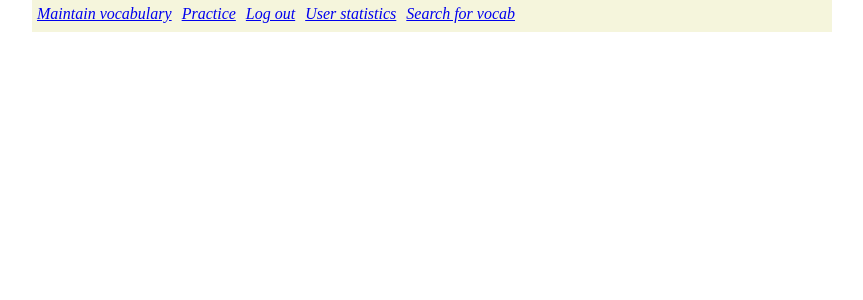
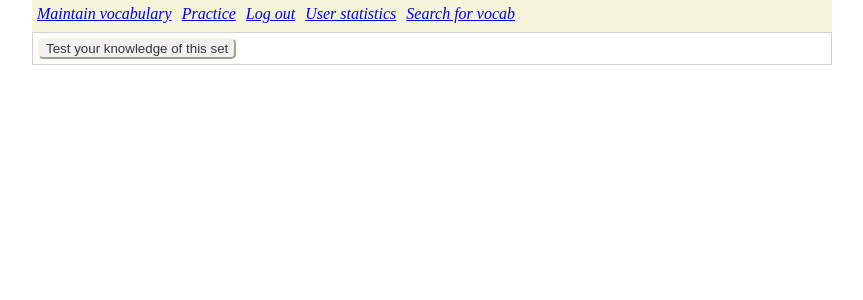
Before and after one commit to tuomoM/eruditeEdge, a Flask app: page /train_fl/1 in a window 1280 px wide. Shown: the part 54-354 px from the top of the page, without its empty margins (208-1071 px from the left). Run offline with Flask 3, Linux system fonts and the light colour scheme; the visitor is signed in with stand-in values (Sample User, id 1); data that the repository does not hold is empty.

Commit message:
Possibility to test knowledge of the flashcard training set added. training view before_request checks implemented. Minor tweak to selection html to fit in style of the application

```diff
--- a/repositories/vocab_repository.py
+++ b/repositories/vocab_repository.py
@@ -90,6 +90,7 @@ class VocabRepository:
         result = db.query(sql,params)
         return result
 
+
     def get_training_id(self,user_id,vocab_hash):
         sql = """SELECT id FROM training_sessions WHERE user_id = ? AND vocab_hash = ?"""
         result = db.query(sql,[user_id,vocab_hash])
--- a/services/vocab_service.py
+++ b/services/vocab_service.py
@@ -123,4 +123,5 @@ class VocabService:
     def get_total_no_of_vocabs(self):
         return self._vocab_repository.get_total_no_of_vocabs()
 
+
 vocab_service = VocabService()
--- a/static/main.css
+++ b/static/main.css
@@ -130,3 +130,7 @@ input[type="submit"]{
     padding: 5px;
     background-color: rgb(215, 215, 214);
 }
+.buttonbox{
+    border: 1px solid lightgray;
+    padding: 5px
+}
--- a/templates/practiceFlash.html
+++ b/templates/practiceFlash.html
@@ -3,8 +3,15 @@
 {% block title %}Flashcards{% endblock %}
 
 {% block content %}
+{%if session.training_id%}
+<div class="buttonbox">
 
+    <form action="/test_id/{{session.training_id}}" method="POST">
+        <input type ="submit" value ="Test your knowledge of this set">
+    </form>
 
+</div>
+{%endif%}
 <div class="flashcard-container">
     {% for vocab in vocabs %}
     <div class="flashcard">
@@ -21,4 +28,5 @@
     {% endfor %}
 </div>
 
+
 {% endblock %}
--- a/templates/select.html
+++ b/templates/select.html
@@ -21,6 +21,7 @@
         <input type="radio" id="test" name="practice_mode" value="test">
         <label for="test">Test</label>
     </div>
-    <button type="submit">Submit</button>
+    <br>
+    <input type="submit" value = "Submit">
 </form>
 {% endblock %}
--- a/views/train.py
+++ b/views/train.py
@@ -1,12 +1,13 @@
 from flask import Blueprint, render_template, request,flash, redirect, session
 from services.vocab_service import vocab_service
-import random
 train_bp = Blueprint("train", __name__)
+@train_bp.before_request
+def before():
+    if "user_id" not in session:
+        return redirect("/")
 
 @train_bp.route("/train_fl/<string:search_term>", methods = ["POST", "GET"])
 def train_fl(search_term):
-    if "user_id" not in session:
-        return redirect("/")
     user_id = session["user_id"]
     vocabs = vocab_service.find_by_word(search_term,user_id)
     return render_template("practiceFlash.html", vocabs = vocabs)
@@ -14,16 +15,12 @@ def train_fl(search_term):
 
 @train_bp.route("/init_training", methods = ["GET","POST"])
 def init_training():
-    if "user_id" not in session:
-        return redirect("/")
     user_id = session["user_id"]
     vocabs = vocab_service.get_vocabs(user_id)
     return render_template("select.html", vocabs = vocabs)
 
 @train_bp.route("/process_selection", methods = ["POST"])
 def process_selection():
-    if "user_id" not in session:
-        return redirect("/")
     practice_mode = request.form.get("practice_mode")
     selected_vocab_ids = request.form.getlist("vocab_ids")
     if len(selected_vocab_ids) < 2:
@@ -38,10 +35,10 @@ def process_selection():
     else:
         return render_template("test.html", vocabs = vocabs)
 
+
+
 @train_bp.route("/submit_test", methods = ["POST"])
 def submit_test():
-    if "user_id" not in session:
-        return redirect("/")
     if "training_id" not in session:
         return redirect("/init_training")
     training_id = session["training_id"]
@@ -59,18 +56,14 @@ def submit_test():
 
 @train_bp.route("/delete_training/<int:id>", methods = ["POST","GET"])
 def delete_training(id:int):
-    if "user_id" not in session:
-        return redirect("/")
     vocab_service.delete_training(id,session["user_id"])
     return redirect("/user_info")
 
 @train_bp.route("/test_id/<int:id>", methods = ["POST","GET"])
 def test_id(id:int):
-    if "user_id" not in session:
-        return redirect("/")
     session["training_id"] = id
     vocabs = vocab_service.get_training_set(id,session["user_id"])
-    if "error" in vocabs:
+    if "error" in vocabs: # This needs to be changed, as it makes error a forbidden word in vocabs
         flash(vocabs)
         return redirect("/user_info")
     return render_template("test.html", vocabs = vocabs)
@@ -78,8 +71,7 @@ def test_id(id:int):
 @train_bp.route("/user_info", methods = ["POST","GET"])
 
 def user_info():
-    if "user_id" not in session:
-        return redirect("/")
+
     user_id = session["user_id"]
     vocab_stats = vocab_service.get_users_vocab_stats(user_id)
 
```
Also changed, not shown: views/vocab.py (+1 -15 lines).
